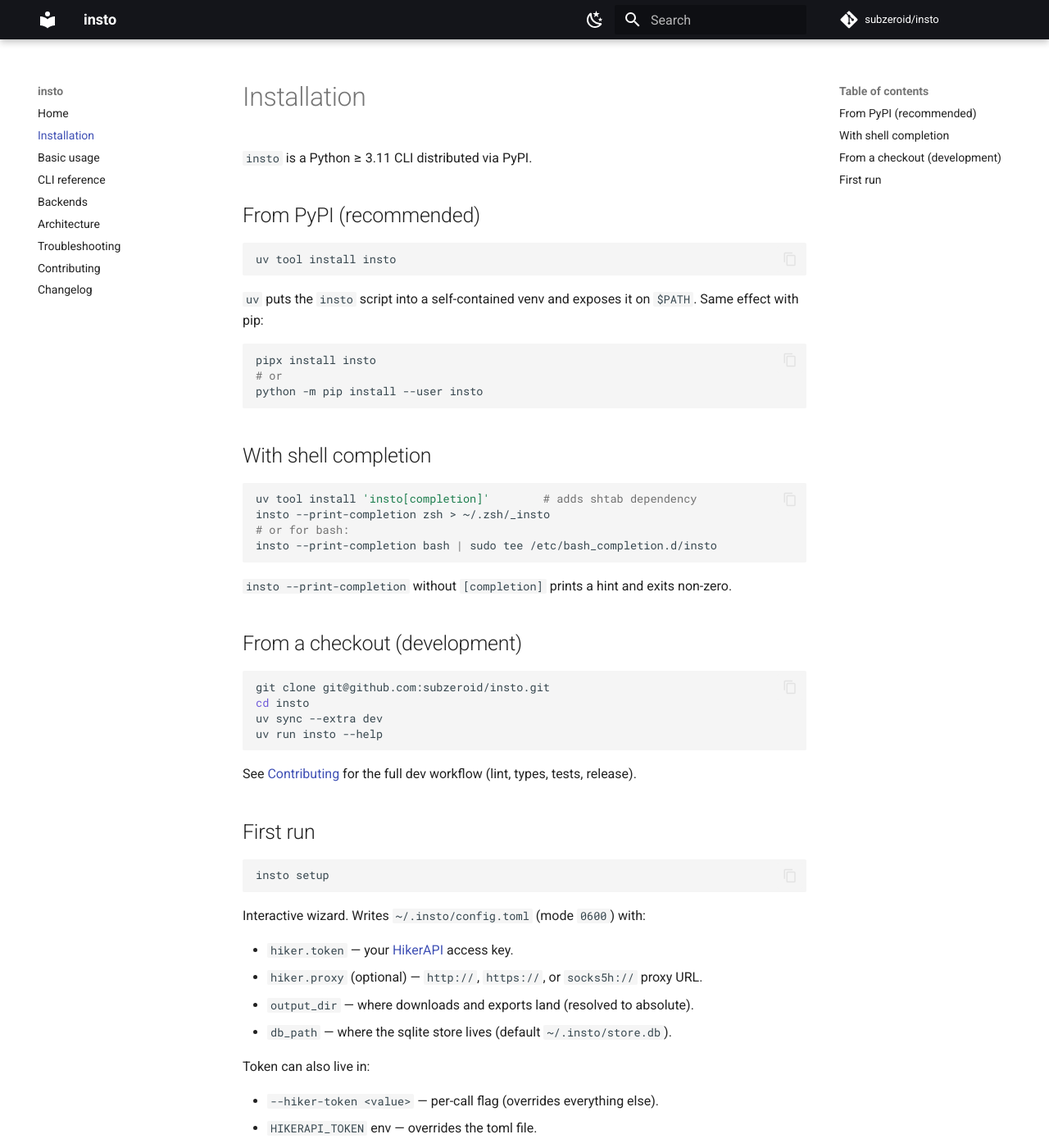
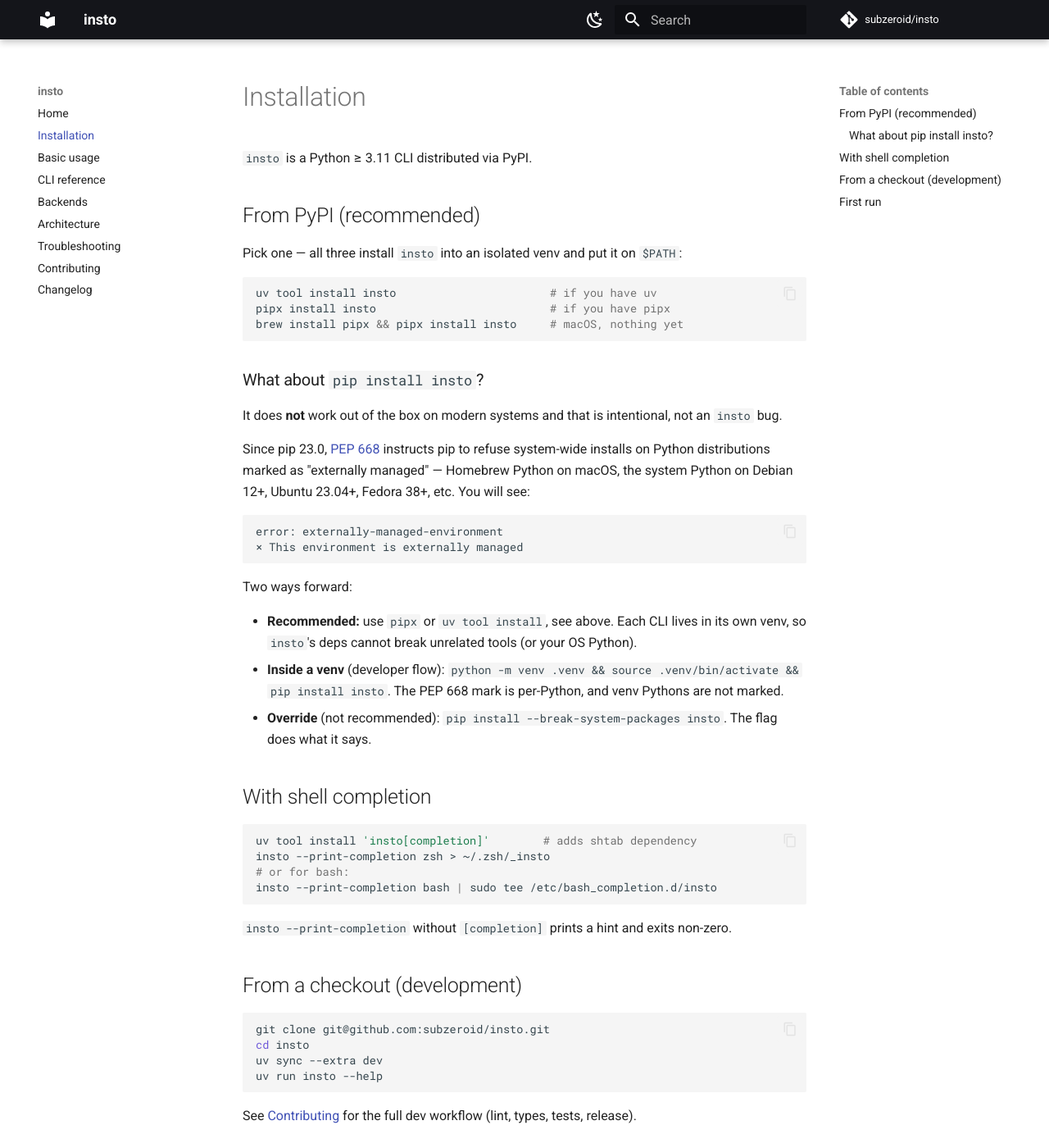
Before and after one commit to subzeroid/insto, an MkDocs documentation site: the page built from docs/installation.md, in a window 1280 px wide and 1400 px high. Shown: the whole window at 82% size. Built offline with MkDocs 1.6.1 and Material for MkDocs 9.7.7, drawn with Linux system fonts in a browser that asks for light colours; comment, search, counter and statistics services are not loaded.

Commit message:
docs: cover pipx, call out PEP 668 for bare pip install
Real-world readers tried 'pip install insto' on Homebrew Python /
Debian 12 / Ubuntu 23.04+ and hit:

  error: externally-managed-environment

That is pip 23.0+ honouring PEP 668, not an insto bug. README and
docs/installation.md now lead with the three working paths
(uv tool install, pipx, brew install pipx && pipx install) and explain
the PEP 668 reject + venv / --break-system-packages escape hatches.

Co-Authored-By: Claude Opus 4.7 (1M context) <noreply@anthropic.com>

````diff
--- a/docs/installation.md
+++ b/docs/installation.md
@@ -4,17 +4,30 @@
 
 ## From PyPI (recommended)
 
+Pick one — all three install `insto` into an isolated venv and put it on `$PATH`:
+
 ```sh
-uv tool install insto
+uv tool install insto                       # if you have uv
+pipx install insto                          # if you have pipx
+brew install pipx && pipx install insto     # macOS, nothing yet
 ```
 
-`uv` puts the `insto` script into a self-contained venv and exposes it on `$PATH`. Same effect with pip:
+### What about `pip install insto`?
 
-```sh
-pipx install insto
-# or
-python -m pip install --user insto
+It does **not** work out of the box on modern systems and that is intentional, not an `insto` bug.
+
+Since pip 23.0, [PEP 668](https://peps.python.org/pep-0668/) instructs pip to refuse system-wide installs on Python distributions marked as "externally managed" — Homebrew Python on macOS, the system Python on Debian 12+, Ubuntu 23.04+, Fedora 38+, etc. You will see:
+
+```text
+error: externally-managed-environment
+× This environment is externally managed
 ```
+
+Two ways forward:
+
+- **Recommended:** use `pipx` or `uv tool install`, see above. Each CLI lives in its own venv, so `insto`'s deps cannot break unrelated tools (or your OS Python).
+- **Inside a venv** (developer flow): `python -m venv .venv && source .venv/bin/activate && pip install insto`. The PEP 668 mark is per-Python, and venv Pythons are not marked.
+- **Override** (not recommended): `pip install --break-system-packages insto`. The flag does what it says.
 
 ## With shell completion
 
````
Also changed, not shown: README.md (+19 -4 lines).
